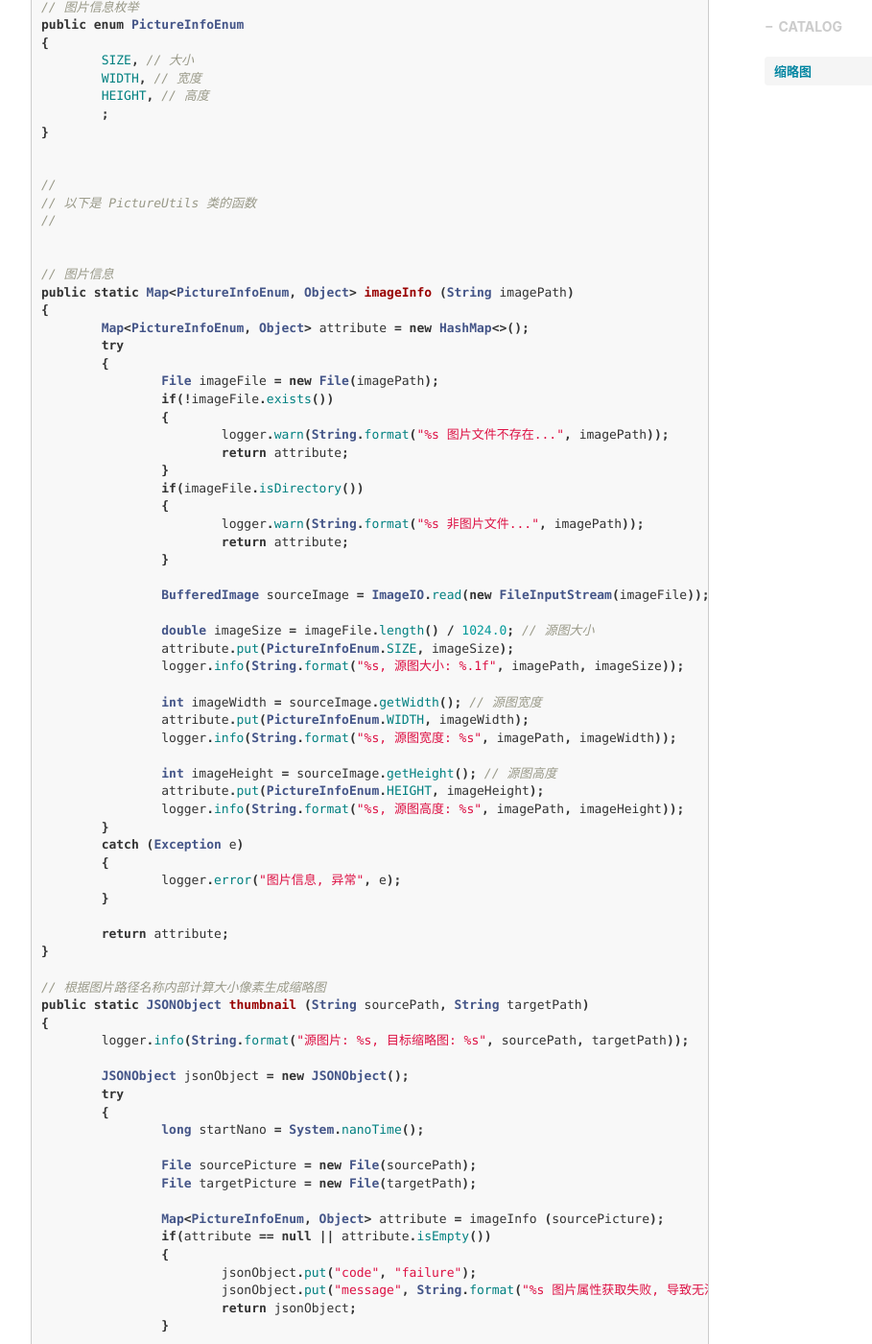
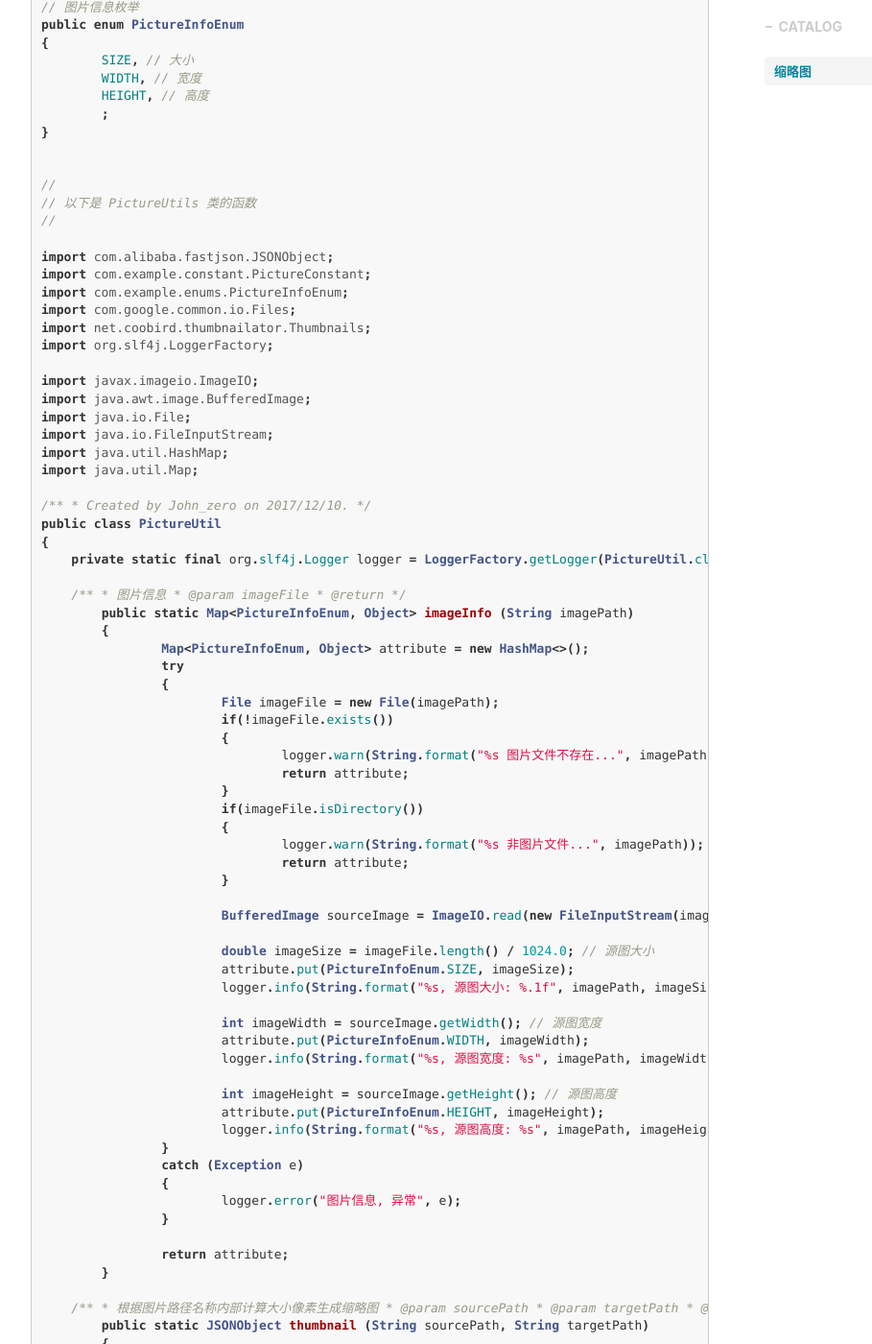
Before and after one commit to John-zero/John-zero.github.io, a Jekyll site: the page built from _posts/2017-12-11-project-picture.markdown, in a window 1280 px wide and 1400 px high, scrolled down 1175 px. Shown: the whole window at 96% size, without its empty margins (233-1142 px from the left). Built offline with Jekyll 4.4.1, drawn with Linux system fonts in a browser that asks for light colours; nearby versions of some CDN libraries; comment, search, counter and statistics services are not loaded; some of the changed text lies outside the part shown.

Commit message:
refresh project picture

````diff
--- a/_posts/2017-12-11-project-picture.markdown
+++ b/_posts/2017-12-11-project-picture.markdown
@@ -55,143 +55,179 @@
 // 以下是 PictureUtils 类的函数
 //
 
+import com.alibaba.fastjson.JSONObject;
+import com.example.constant.PictureConstant;
+import com.example.enums.PictureInfoEnum;
+import com.google.common.io.Files;
+import net.coobird.thumbnailator.Thumbnails;
+import org.slf4j.LoggerFactory;
 
-// 图片信息
-public static Map<PictureInfoEnum, Object> imageInfo (String imagePath)
+import javax.imageio.ImageIO;
+import java.awt.image.BufferedImage;
+import java.io.File;
+import java.io.FileInputStream;
+import java.util.HashMap;
+import java.util.Map;
+
+/**
+ * Created by John_zero on 2017/12/10.
+ */
+public class PictureUtil
 {
-	Map<PictureInfoEnum, Object> attribute = new HashMap<>();
-	try
+    private static final org.slf4j.Logger logger = LoggerFactory.getLogger(PictureUtil.class);
+
+    /**
+     * 图片信息
+     * @param imageFile
+     * @return
+     */
+	public static Map<PictureInfoEnum, Object> imageInfo (String imagePath)
 	{
-		File imageFile = new File(imagePath);
-		if(!imageFile.exists())
+		Map<PictureInfoEnum, Object> attribute = new HashMap<>();
+		try
 		{
-			logger.warn(String.format("%s 图片文件不存在...", imagePath));
-			return attribute;
+			File imageFile = new File(imagePath);
+			if(!imageFile.exists())
+			{
+				logger.warn(String.format("%s 图片文件不存在...", imagePath));
+				return attribute;
+			}
+			if(imageFile.isDirectory())
+			{
+				logger.warn(String.format("%s 非图片文件...", imagePath));
+				return attribute;
+			}
+
+			BufferedImage sourceImage = ImageIO.read(new FileInputStream(imageFile));
+
+			double imageSize = imageFile.length() / 1024.0; // 源图大小
+			attribute.put(PictureInfoEnum.SIZE, imageSize);
+			logger.info(String.format("%s, 源图大小: %.1f", imagePath, imageSize));
+
+			int imageWidth = sourceImage.getWidth(); // 源图宽度
+			attribute.put(PictureInfoEnum.WIDTH, imageWidth);
+			logger.info(String.format("%s, 源图宽度: %s", imagePath, imageWidth));
+
+			int imageHeight = sourceImage.getHeight(); // 源图高度
+			attribute.put(PictureInfoEnum.HEIGHT, imageHeight);
+			logger.info(String.format("%s, 源图高度: %s", imagePath, imageHeight));
 		}
-		if(imageFile.isDirectory())
+		catch (Exception e)
 		{
-			logger.warn(String.format("%s 非图片文件...", imagePath));
-			return attribute;
+			logger.error("图片信息, 异常", e);
 		}
 
-		BufferedImage sourceImage = ImageIO.read(new FileInputStream(imageFile));
-
-		double imageSize = imageFile.length() / 1024.0; // 源图大小
-		attribute.put(PictureInfoEnum.SIZE, imageSize);
-		logger.info(String.format("%s, 源图大小: %.1f", imagePath, imageSize));
-
-		int imageWidth = sourceImage.getWidth(); // 源图宽度
-		attribute.put(PictureInfoEnum.WIDTH, imageWidth);
-		logger.info(String.format("%s, 源图宽度: %s", imagePath, imageWidth));
-
-		int imageHeight = sourceImage.getHeight(); // 源图高度
-		attribute.put(PictureInfoEnum.HEIGHT, imageHeight);
-		logger.info(String.format("%s, 源图高度: %s", imagePath, imageHeight));
-	}
-	catch (Exception e)
-	{
-		logger.error("图片信息, 异常", e);
+		return attribute;
 	}
 
-	return attribute;
-}
+    /**
+     * 根据图片路径名称内部计算大小像素生成缩略图
+     * @param sourcePath
+     * @param targetPath
+     * @return
+     */
+	public static JSONObject thumbnail (String sourcePath, String targetPath)
+	{
+		logger.info(String.format("源图片: %s, 目标缩略图: %s", sourcePath, targetPath));
 
-// 根据图片路径名称内部计算大小像素生成缩略图
-public static JSONObject thumbnail (String sourcePath, String targetPath)
-{
-	logger.info(String.format("源图片: %s, 目标缩略图: %s", sourcePath, targetPath));
+		JSONObject jsonObject = new JSONObject();
+		try
+		{
+			long startNano = System.nanoTime();
 
-	JSONObject jsonObject = new JSONObject();
-	try
-	{
-		long startNano = System.nanoTime();
+			File sourcePicture = new File(sourcePath);
+			File targetPicture = new File(targetPath);
 
-		File sourcePicture = new File(sourcePath);
-		File targetPicture = new File(targetPath);
+			Map<PictureInfoEnum, Object> attribute = imageInfo (sourcePicture);
+			if(attribute == null || attribute.isEmpty())
+			{
+				jsonObject.put("code", "failure");
+				jsonObject.put("message", String.format("%s 图片属性获取失败, 导致无法生成缩略图...", sourcePath));
+				return jsonObject;
+			}
 
-		Map<PictureInfoEnum, Object> attribute = imageInfo (sourcePicture);
-		if(attribute == null || attribute.isEmpty())
+			if(sourcePath.indexOf("_" + PictureConstant.THUMBNAIL) > -1) // 存在缩略图标识, 则直接返回图片全名称
+			{
+				return pictureCopy (sourcePicture, targetPicture);
+			}
+
+			double imageSize = (double) attribute.get(PictureInfoEnum.SIZE);
+			if(imageSize < 1024.0D) // 图片大小小于阈值, 无须生成缩略图, 直接将原图拷贝作为缩略图
+			{
+				return pictureCopy (sourcePicture, targetPicture);
+			}
+
+			int imageWidth = (int) attribute.get(PictureInfoEnum.WIDTH);
+			int imageHeight = (int) attribute.get(PictureInfoEnum.HEIGHT);
+
+			int widthPixels, heightPixels;
+			int maxCommonDivisor = AlgorithmUtil.maxCommonDivisor(imageWidth, imageHeight);
+			if(maxCommonDivisor > 1) // 动态计算
+			{
+				widthPixels = imageWidth / maxCommonDivisor * 300;
+				heightPixels = imageHeight / maxCommonDivisor * 300;
+
+				// 如果动态计算后的像素大小超过原像素大小, 则保持原来的尺寸大小
+				if(widthPixels > imageWidth)
+					widthPixels = imageWidth;
+				if(heightPixels > imageHeight)
+					heightPixels = imageHeight;
+			}
+			else  // 原像素大小
+			{
+				widthPixels = imageWidth;
+				heightPixels = imageHeight;
+			}
+
+			logger.info(String.format("根据图片路径名称 %s --> %s 内部计算缩略图大小像素: 宽: %s, 高: %s", sourcePath, targetPath, widthPixels, heightPixels));
+
+			Thumbnails.of(sourcePicture).size(widthPixels, heightPixels).keepAspectRatio(true).toFile(targetPicture);
+
+			long endNano = System.nanoTime();
+
+			logger.info(String.format("根据图片路径名称 %s --> %s 内部计算大小像素生成缩略图耗时: %s", sourcePath, targetPath, (endNano - startNano) / 1000000));
+		}
+		catch (Exception e)
 		{
-			jsonObject.put("code", "failure");
-			jsonObject.put("message", String.format("%s 图片属性获取失败, 导致无法生成缩略图...", sourcePath));
-			return jsonObject;
+			jsonObject.put("code", "exception");
+			jsonObject.put("exception", e);
+
+			logger.error("根据图片路径名称内部计算大小像素生成缩略图 异常", e);
 		}
-
-		if(sourcePath.indexOf("_" + PictureConstant.THUMBNAIL) > -1) // 存在缩略图标识, 则直接返回图片全名称
-		{
-			return pictureCopy (sourcePicture, targetPicture);
-		}
-
-		double imageSize = (double) attribute.get(PictureInfoEnum.SIZE);
-		if(imageSize < 1024.0D) // 图片大小小于阈值, 无须生成缩略图, 直接将原图拷贝作为缩略图
-		{
-			return pictureCopy (sourcePicture, targetPicture);
-		}
-
-		int imageWidth = (int) attribute.get(PictureInfoEnum.WIDTH);
-		int imageHeight = (int) attribute.get(PictureInfoEnum.HEIGHT);
-
-		int widthPixels, heightPixels;
-		int maxCommonDivisor = AlgorithmUtil.maxCommonDivisor(imageWidth, imageHeight);
-		if(maxCommonDivisor > 1) // 动态计算
-		{
-			widthPixels = imageWidth / maxCommonDivisor * 300;
-			heightPixels = imageHeight / maxCommonDivisor * 300;
-
-			// 如果动态计算后的像素大小超过原像素大小, 则保持原来的尺寸大小
-			if(widthPixels > imageWidth)
-				widthPixels = imageWidth;
-			if(heightPixels > imageHeight)
-				heightPixels = imageHeight;
-		}
-		else  // 原像素大小
-		{
-			widthPixels = imageWidth;
-			heightPixels = imageHeight;
-		}
-
-		logger.info(String.format("根据图片路径名称 %s --> %s 内部计算缩略图大小像素: 宽: %s, 高: %s", sourcePath, targetPath, widthPixels, heightPixels));
-
-		Thumbnails.of(sourcePicture).size(widthPixels, heightPixels).keepAspectRatio(true).toFile(targetPicture);
-
-		long endNano = System.nanoTime();
-
-		logger.info(String.format("根据图片路径名称 %s --> %s 内部计算大小像素生成缩略图耗时: %s", sourcePath, targetPath, (endNano - startNano) / 1000000));
-	}
-	catch (Exception e)
-	{
-		jsonObject.put("code", "exception");
-		jsonObject.put("exception", e);
-
-		logger.error("根据图片路径名称内部计算大小像素生成缩略图 异常", e);
-	}
-
-	return jsonObject;
-}
-
-// 图片拷贝
-public static JSONObject pictureCopy (File sourcePicture, File targetPicture)
-{
-	JSONObject jsonObject = new JSONObject();
-
-	try
-	{
-		Files.copy(sourcePicture, targetPicture);
-	}
-	catch (Exception e)
-	{
-		logger.error(String.format("%s 直接拷贝作为缩略图...异常", sourcePicture.getPath()), e);
-
-		jsonObject.put("code",  "exception");
-		jsonObject.put("exception", e);
 
 		return jsonObject;
 	}
 
-	jsonObject.put("code", "copy");
-	jsonObject.put("message", String.format("%s 直接拷贝作为缩略图...", sourcePicture.getPath()));
+    /**
+     * 图片拷贝
+     * @param sourcePicture
+     * @param targetPicture
+     * @return
+     */
+	public static JSONObject pictureCopy (File sourcePicture, File targetPicture)
+	{
+		JSONObject jsonObject = new JSONObject();
 
-	return jsonObject;
+		try
+		{
+			Files.copy(sourcePicture, targetPicture);
+		}
+		catch (Exception e)
+		{
+			logger.error(String.format("%s 直接拷贝作为缩略图...异常", sourcePicture.getPath()), e);
+
+			jsonObject.put("code",  "exception");
+			jsonObject.put("exception", e);
+
+			return jsonObject;
+		}
+
+		jsonObject.put("code", "copy");
+		jsonObject.put("message", String.format("%s 直接拷贝作为缩略图...", sourcePicture.getPath()));
+
+		return jsonObject;
+	}
+
 }
 ```
 
````
